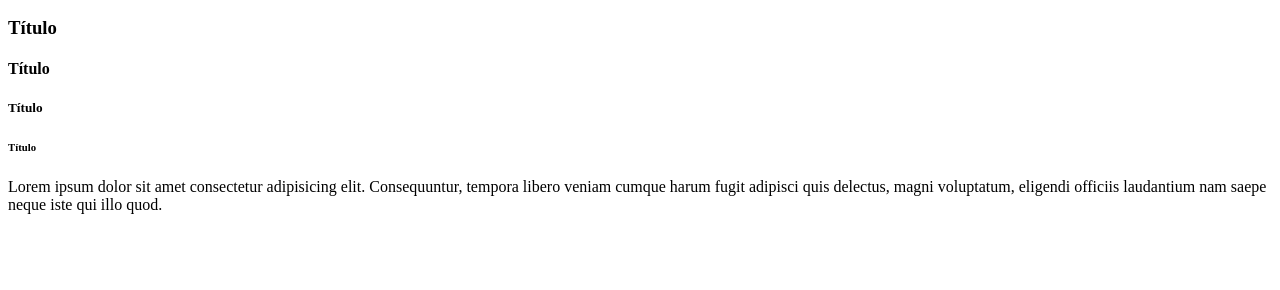
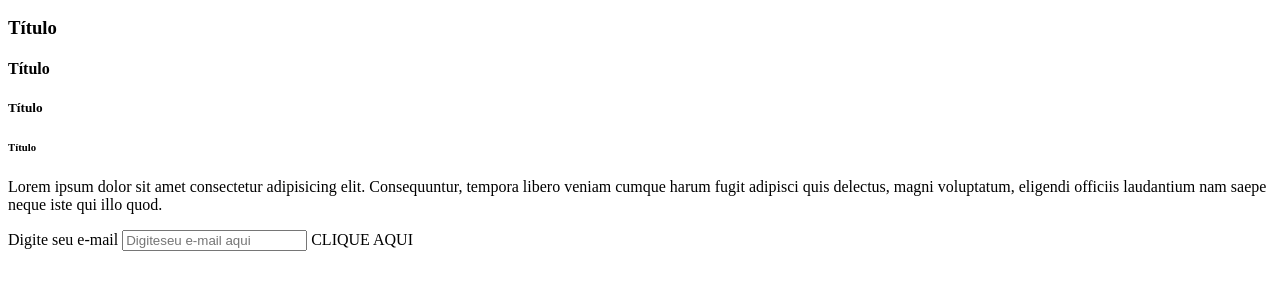
Before and after one commit to VanessamMagalhaes/Agostao, a plain HTML site: page index.html in a window 1280 px wide. Shown: the part 110-400 px from the top of the page. Drawn offline with Linux system fonts and the light colour scheme.

Commit message:
Campo e-mail

```diff
--- a/index.html
+++ b/index.html
@@ -15,6 +15,13 @@
     <p>Lorem ipsum dolor sit amet consectetur adipisicing elit. Consequuntur, tempora libero veniam cumque harum fugit adipisci quis delectus, magni voluptatum, eligendi officiis laudantium nam saepe neque iste qui illo quod.</p>
 
 
+    <div>
+<label for="">Digite seu e-mail</label>
+<input type="e-mail" name=""" id=""placeholder="Digite
+seu e-mail aqui">
+<buttun>CLIQUE AQUI</button>
 
+
+ </div>
 </body>
 </html>
```
